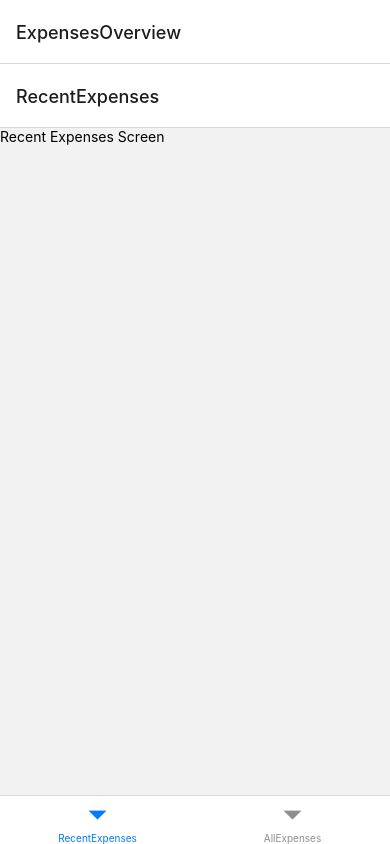
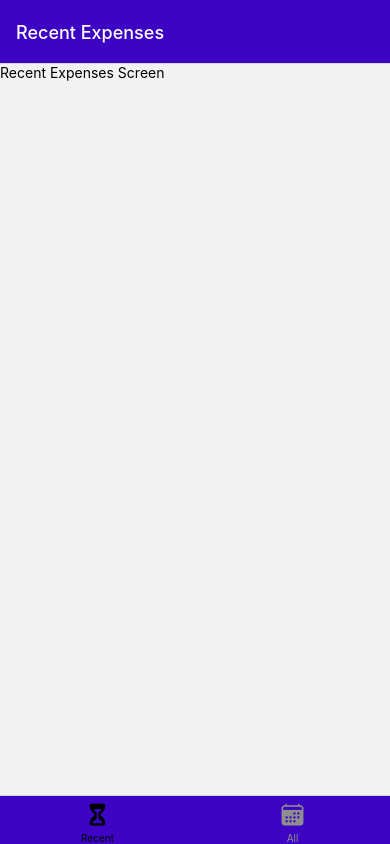
Before and after one commit to DaisyWard/ReactNativeExpenses, a React Native app: screen / in a window 390 px wide. Built offline with nearby package versions, Linux system fonts and the light colour scheme.

Commit message:
Begin creating components

```diff
--- a/App.js
+++ b/App.js
@@ -5,15 +5,46 @@
 import ManageExpense from './screens/ManageExpense'
 import RecentExpenses from './screens/RecentExpenses'
 import AllExpenses from './screens/AllExpenses'
+import { GlobalStyles } from './constants/styles'
+import { Ionicons } from '@expo/vector-icons'
 
 const Stack = createNativeStackNavigator()
 const BottomTabs = createBottomTabNavigator()
 
 const ExpensesOverview = () => {
   return (
-    <BottomTabs.Navigator>
-      <BottomTabs.Screen name='RecentExpenses' component={RecentExpenses} />
-      <BottomTabs.Screen name='AllExpenses' component={AllExpenses} />
+    <BottomTabs.Navigator
+      screenOptions={{
+        headerStyle: { backgroundColor: GlobalStyles.colors.primary500 },
+        headerTintColor: 'white',
+        tabBarStyle: { backgroundColor: GlobalStyles.colors.primary500 },
+        tabBarActiveTintColor: {
+          backgroundColor: GlobalStyles.colors.accent500
+        }
+      }}
+    >
+      <BottomTabs.Screen
+        name='RecentExpenses'
+        component={RecentExpenses}
+        options={{
+          title: 'Recent Expenses',
+          tabBarLabel: 'Recent',
+          tabBarIcon: ({ color, size }) => (
+            <Ionicons name='hourglass' size={size} color={color} />
+          )
+        }}
+      />
+      <BottomTabs.Screen
+        name='AllExpenses'
+        component={AllExpenses}
+        options={{
+          title: 'All Expenses',
+          tabBarLabel: 'All',
+          tabBarIcon: ({ color, size }) => (
+            <Ionicons name='calendar' size={size} color={color} />
+          )
+        }}
+      />
     </BottomTabs.Navigator>
   )
 }
@@ -24,7 +55,11 @@
       <StatusBar style='auto' />
       <NavigationContainer>
         <Stack.Navigator>
-          <Stack.Screen name='ExpensesOverview' component={ExpensesOverview} />
+          <Stack.Screen
+            name='ExpensesOverview'
+            component={ExpensesOverview}
+            options={{ headerShown: false }}
+          />
           <Stack.Screen name='ManageExpense' component={ManageExpense} />
         </Stack.Navigator>
       </NavigationContainer>
--- /dev/null
+++ b/constants/styles.js
@@ -0,0 +1,16 @@
+export const GlobalStyles = {
+  colors: {
+    primary50: '#e4d9fd',
+    primary100: '#c6affc',
+    primary200: '#a281f0',
+    primary400: '#5721d4',
+    primary500: '#3e04c3',
+    primary700: '#2d0689',
+    primary800: '#200364',
+    accent500: '#f7bc0c',
+    error50: '#fcc4e4',
+    error500: '#9b095c',
+    gray500: '#39324a',
+    gray700: '#221c30'
+  }
+}
--- a/screens/AllExpenses.js
+++ b/screens/AllExpenses.js
@@ -1,7 +1,7 @@
 import { Text } from 'react-native'
 
 const AllExpenses = () => {
-  return <Text>Recent Expenses Screen</Text>
+  return <Text>All Expenses Screen</Text>
 }
 
 export default AllExpenses
```
Also changed, not shown: components/ExpensesOutput/ExpensesList.js (added, +7 -0 lines), components/ExpensesOutput/ExpensesOutput.js (added, +14 -0 lines), components/ExpensesOutput/ExpensesSummary.js (added, +12 -0 lines).
